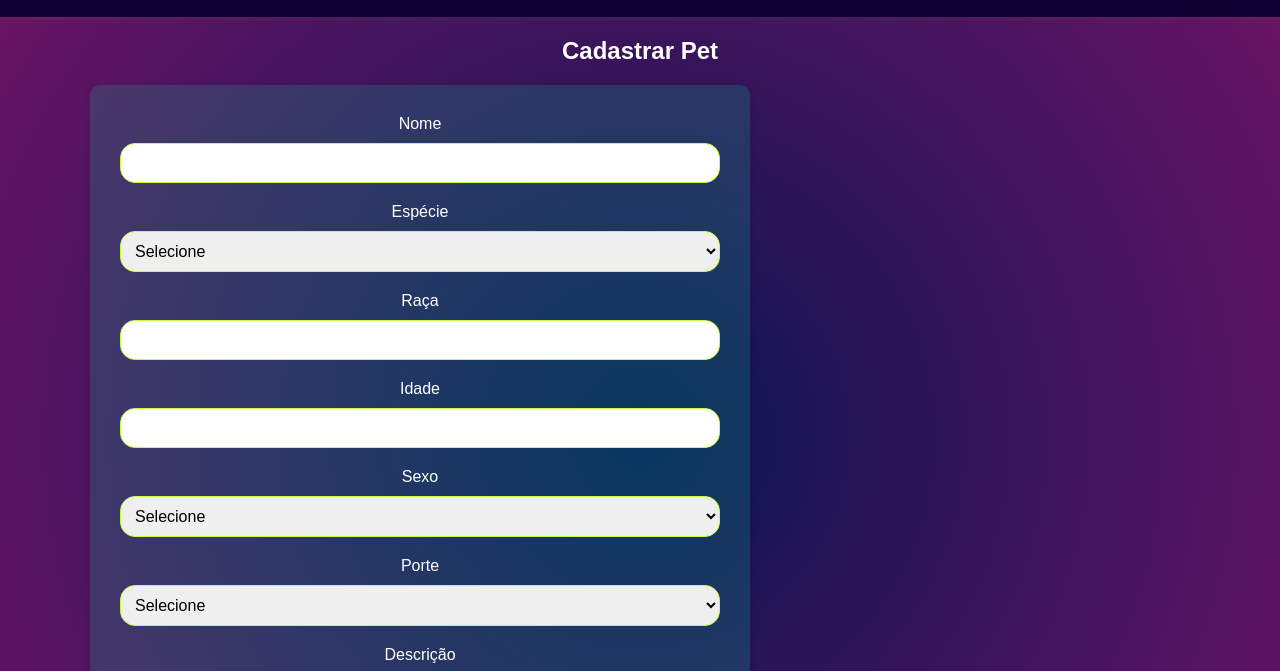
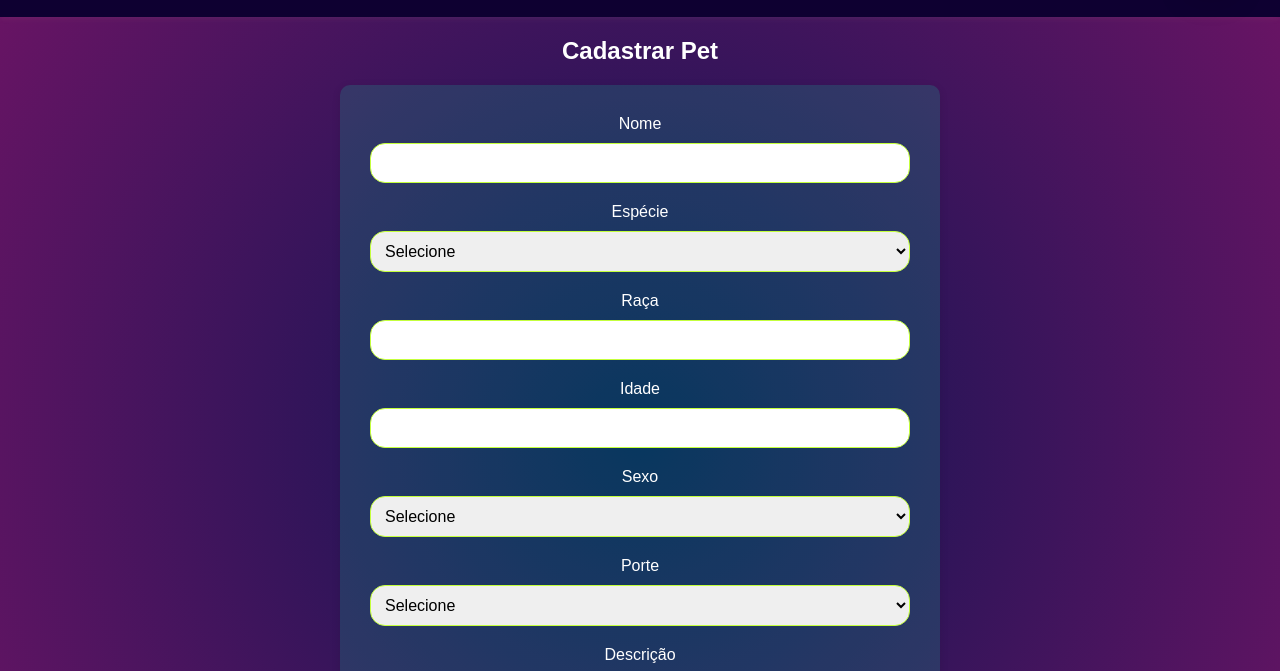
Before and after one commit to pSerafM/miaudota-azure, a website: page cadastro.html in a window 1280 px wide. Shown: the part 61-732 px from the top of the page. Drawn offline with Linux system fonts and the light colour scheme.

Commit message:
melhorias visuais V

```diff
--- a/css/style.css
+++ b/css/style.css
@@ -123,7 +123,10 @@ main {
 form {
     background: rgba(0, 226, 158, 0.164);
     max-width: 600px;
+    width: 100%;
+    margin: 0 auto;
     padding: 30px;
+    box-sizing: border-box;
     border-radius: 10px;
     box-shadow:
         0 2px 8px rgba(0, 0, 0, 0.1);
```
